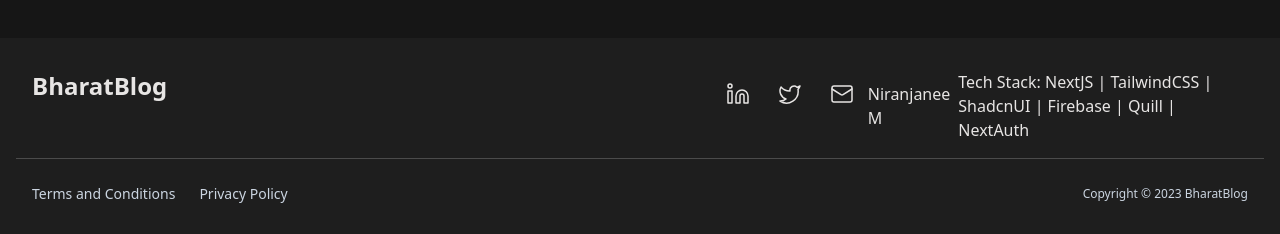
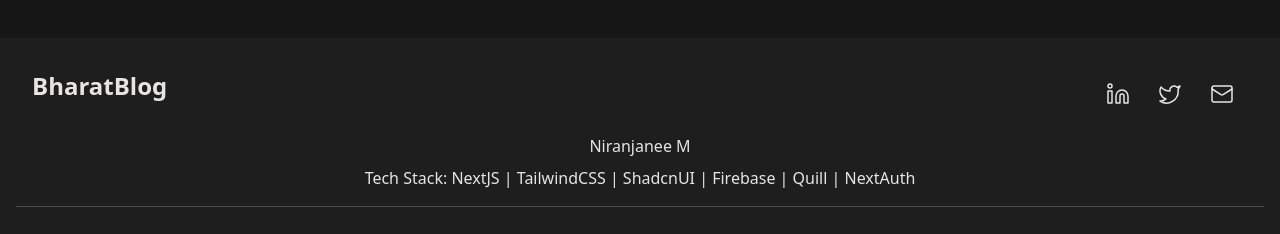
Before and after one commit to Niranjanee2362/Bharat-Intern-CMT-Task-1, a Next.js app: page /dashboard/post-a-blog in a window 1280 px wide. Shown: the part 1130-1364 px from the top of the page. Built offline with nearby package versions, Linux system fonts and the light colour scheme; no server answers.

Commit message:
fix: prod bug

```diff
--- a/components/layouts/Footer.tsx
+++ b/components/layouts/Footer.tsx
@@ -43,12 +43,12 @@ function Footer() {
                   </a>
                 </div>
               </div>
-                <div className="flex flex-col md:flex-row items-center gap-2">
+            </div>
+                <div className="flex flex-col items-center gap-2">
                   <span>Niranjanee M </span>
                   <span> Tech Stack: NextJS | TailwindCSS | ShadcnUI | Firebase | Quill | NextAuth </span>
 
                 </div>
-            </div>
           </div>
           <div className="w-full p-2 md:p-4">
             <div className="flex flex-col items-center justify-start md:flex-row md:justify-between">
```
